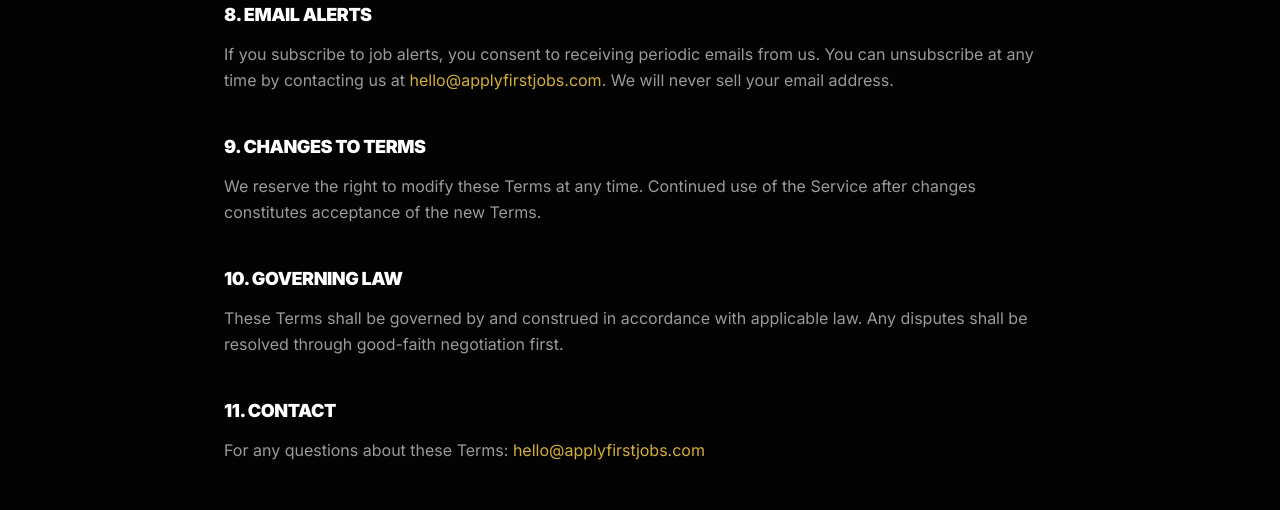
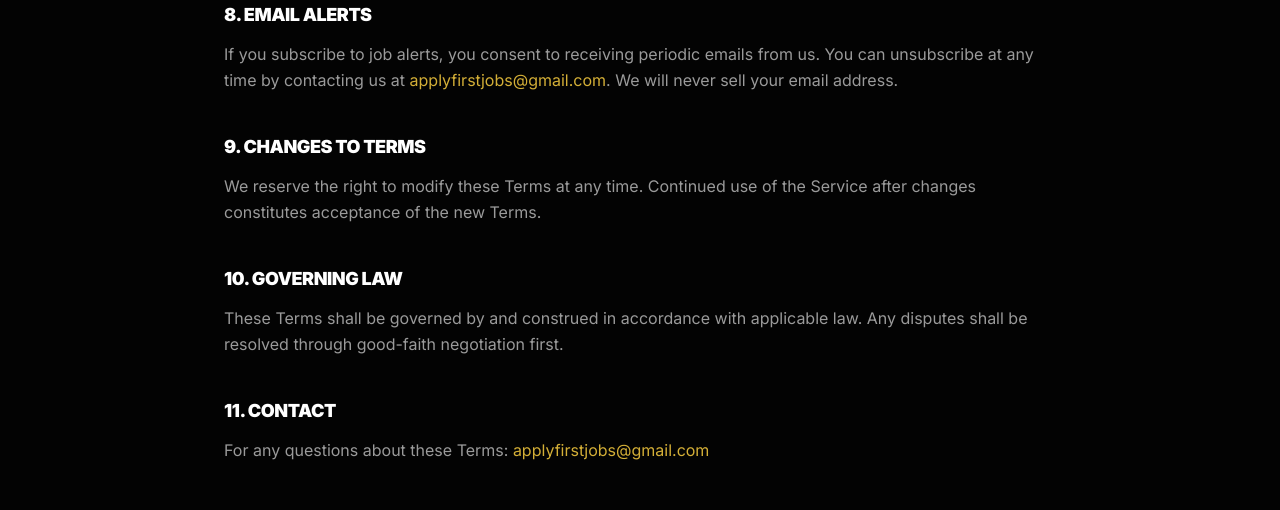
Before and after one commit to applyfirstjobs-stack/applyfirst-website, a Next.js app: page /terms in a window 1280 px wide. Shown: the part 1502-2012 px from the top of the page. Built offline with nearby package versions, Linux system fonts and the light colour scheme.

Commit message:
Update page.tsx

```diff
--- a/app/terms/page.tsx
+++ b/app/terms/page.tsx
@@ -70,7 +70,7 @@ export default function TermsOfService() {
 
           <section>
             <h2 className="text-lg font-black text-white uppercase tracking-tight mb-3">8. Email Alerts</h2>
-            <p>If you subscribe to job alerts, you consent to receiving periodic emails from us. You can unsubscribe at any time by contacting us at <span className="text-[#d4af37]">hello@applyfirstjobs.com</span>. We will never sell your email address.</p>
+            <p>If you subscribe to job alerts, you consent to receiving periodic emails from us. You can unsubscribe at any time by contacting us at <span className="text-[#d4af37]">applyfirstjobs@gmail.com</span>. We will never sell your email address.</p>
           </section>
 
           <section>
@@ -85,7 +85,7 @@ export default function TermsOfService() {
 
           <section>
             <h2 className="text-lg font-black text-white uppercase tracking-tight mb-3">11. Contact</h2>
-            <p>For any questions about these Terms: <span className="text-[#d4af37]">hello@applyfirstjobs.com</span></p>
+            <p>For any questions about these Terms: <span className="text-[#d4af37]">applyfirstjobs@gmail.com</span></p>
           </section>
 
         </div>
```
